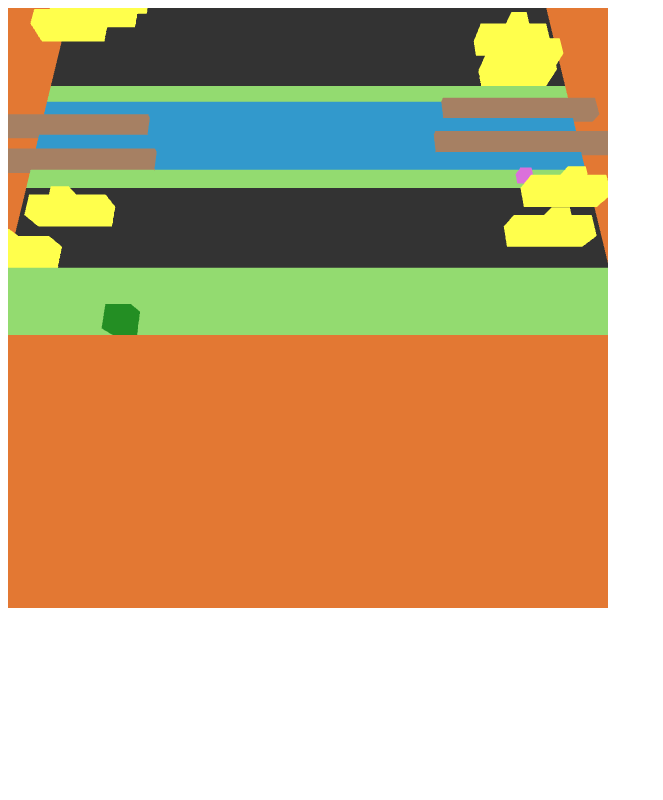
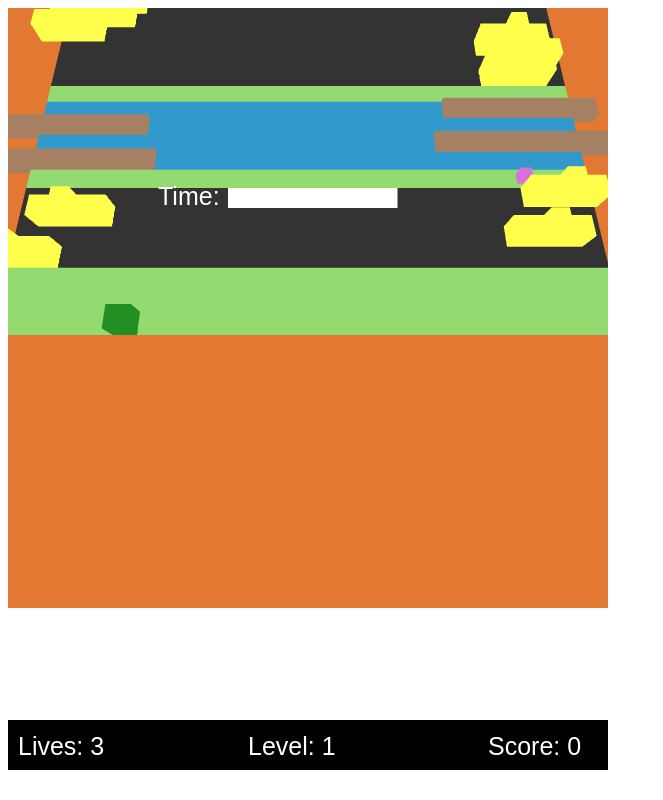
Before and after one commit to devonpatty/Frogger3D, a plain HTML site: page index.html in a window 1280 px wide. Shown: the whole page, without its empty margins (0-663 px from the left). Drawn offline with Linux system fonts and the light colour scheme; animation ran at ten frames a second.

Commit message:
no message

```diff
--- a/index.html
+++ b/index.html
@@ -23,7 +23,7 @@ main()
     gl_FragColor = fColor;
 }
 </script>
-<canvas id="2dcanvas" width="600" height="50" style="position: absolute; bottom: 30px; z-index: 1">
+<canvas id="2dcanvas" width="600" height="600" style="position: absolute; bottom: 30px; z-index: 1">
 Oops ... your browser doesn't support the HTML5 canvas element
 </canvas>
 <script type="text/javascript" src="./frogger/webgl-utils.js"></script>
```
